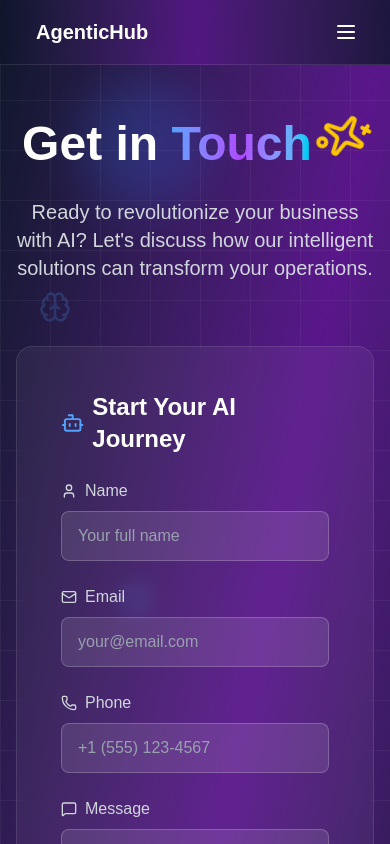
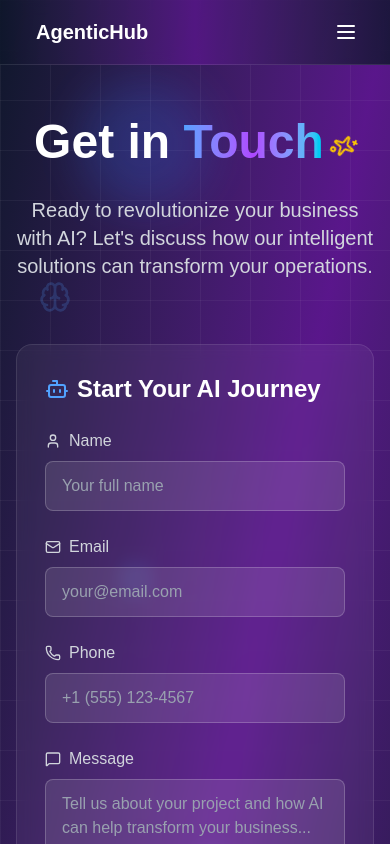
Before and after one commit to theagentichub/ai-agent-frontend, a Next.js app: page /contact in a window 390 px wide. Shown: the top 844 px of the page. Built offline with nearby package versions, Linux system fonts and the light colour scheme.

Commit message:
contact us page responsiveness

```diff
--- a/src/components/sections/contact/Contact.tsx
+++ b/src/components/sections/contact/Contact.tsx
@@ -178,7 +178,7 @@ export default function ContactPage() {
                   Touch
                 </span>
                 <div className="inline-block ml-2">
-                  <Sparkles className="w-12 h-12 text-yellow-400 animate-spin" />
+                  <Sparkles className="w-6 h-auto md:w-12 text-yellow-400 animate-spin" />
                 </div>
               </h1>
               <p className="text-xl text-gray-300 max-w-3xl mx-auto">
@@ -189,7 +189,7 @@ export default function ContactPage() {
 
             <div className="grid lg:grid-cols-2 gap-12 items-start">
               <motion.div
-                className="bg-white/5 backdrop-blur-sm rounded-2xl border border-white/10 p-8"
+                className="bg-white/5 backdrop-blur-sm rounded-2xl border border-white/10 p-4 md:p-8"
                 variants={itemVariants}
                 whileHover={{ scale: 1.02 }}
                 transition={{ duration: 0.3 }}
```
